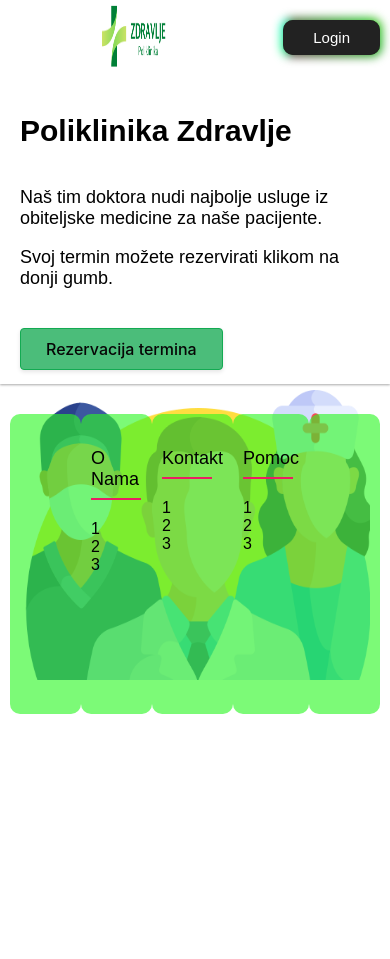
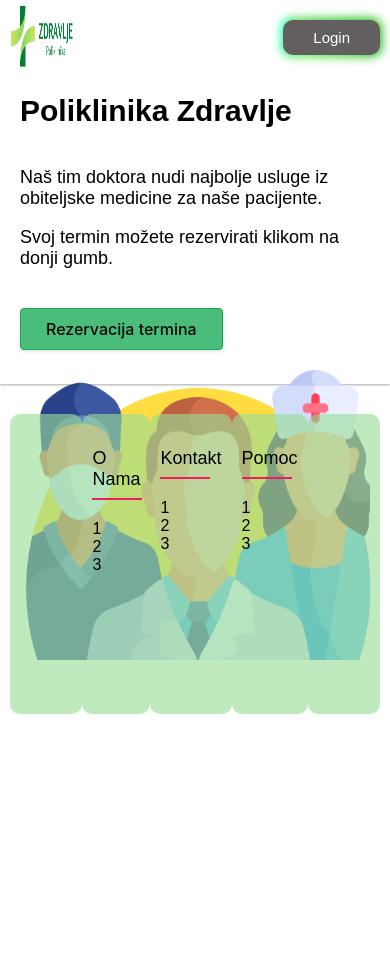
Before and after one commit to strelec00/doctor-appointments, a PHP site: page / in a window 390 px wide. Shown: the top 959 px of the page. Run offline with PHP 8.4, Linux system fonts and the light colour scheme.

Commit message:
naslov
poboljsal responzivnost (jos treba napravit hamburger meni i responszivnost header slike)

```diff
--- a/css/style.css
+++ b/css/style.css
@@ -8,7 +8,6 @@ body {
 #logo img {
     width: 300px;
     height: 62px;
-    position: relative;
     margin: auto;
     padding: auto;
 
@@ -122,7 +121,7 @@ body {
     text-align: left;
     margin: 0 auto;
     height: 300px;
-    background-color: #2df7269f;
+    background-color: #99dd979f;
     border-radius: 10px;
 }
 /*footer*/
@@ -210,15 +209,18 @@ object {
 
 
 
-@media(max-width: 1220px) {
+@media(max-width: 1100px) {
+
+    #navigacija{
+        width: 35%;
+    }
 
     #navigacija ul {
         position: fixed;
         right: -100%;
         top: 0;
-        width: 100%;
         height: 100%;
-        background: #d8dde2;
+        background: #5d6874;
         text-align: center;
         padding: 80px 0;
         transition: 0.7s;
@@ -255,7 +257,7 @@ object {
 
 }
 
-/* login button*/
+/* main button*/
 .button-37 {
     background-color: #4bbd7a;
     border: 1px solid #13aa52;
@@ -288,13 +290,13 @@ object {
         padding: 10px 30px;
     }
   }
-/* button header */
+/* login header */
 .button-85 {
     padding: 0.6em 2em;
     border: none;
     outline: none;
     color: rgb(255, 255, 255);
-    background: #111;
+    background: rgb(224, 217, 217);
     cursor: pointer;
     position: relative;
     z-index: 0;
@@ -305,12 +307,16 @@ object {
     font-size:15px;
 
 }
+#login{
+  text-align:right;
+
+}
 
 .button-85:before {
     content: "";
     background: linear-gradient(
         45deg,
-      #573c3c,
+        #65f158,
         #1db81d,
       #fffb00,
       #48ff00,
@@ -349,7 +355,7 @@ object {
     position: absolute;
     width: 100%;
     height: 100%;
-    background: #222;
+    background: rgb(99, 95, 95);
     left: 0;
     top: 0;
     border-radius: 10px;
@@ -358,7 +364,10 @@ object {
 
 /* tablet*/
 
-@media (min-width:700px) {
+@media (max-width:1100px) {
+    .t-kolona-0{
+        display: none;
+    }
     .t-kolona-1 {
         width: 8.33%;
     }
--- a/includes/header.php
+++ b/includes/header.php
@@ -1,5 +1,5 @@
 <header id="zaglavlje" class="t-kolona-12 d-kolona-12">
-<div class="d-kolona-1">
+<div class="d-kolona-1 t-kolona-0">
 
 </div>
     <div id="header-tekst" class="t-kolona-12 d-kolona-5">
@@ -15,7 +15,7 @@
     <div id="header-slika" class="t-kolona-12 d-kolona-5">
     <img src="slike/doctori.png">
     </div>
-    <div class="d-kolona-1">
+    <div class="d-kolona-1 t-kolona-0">
 
     </div>
 
--- a/includes/navigation.php
+++ b/includes/navigation.php
@@ -1,12 +1,12 @@
-<div class="d-kolona-1">
+<div class="d-kolona-1 t-kolona-0">
 
     </div>
-    <div id="logo" class="d-kolona-2">
+    <div id="logo" class="d-kolona-2 t-kolona-3">
         <a href="index.php">
             <img src="./slike/logo2.png" />
         </a>
 </div>
-<nav id="navigacija" class="d-kolona-8">
+<nav id="navigacija" class="d-kolona-8 t-kolona-3">
 
     <ul>
         <li><a href="index.php">POČETNA</a></li>
@@ -17,7 +17,7 @@
 
     </ul>
 </nav>
-<div class="d-kolona-1" id="login">
+<div class="d-kolona-1 t-kolona-6" id="login">
     <a href="login.php">
     <button class="button-85" role="button">Login</button>
     </a>
```
Also changed, not shown: favicon.png (deleted). Lines whose indentation alone changed are shown as unchanged.
